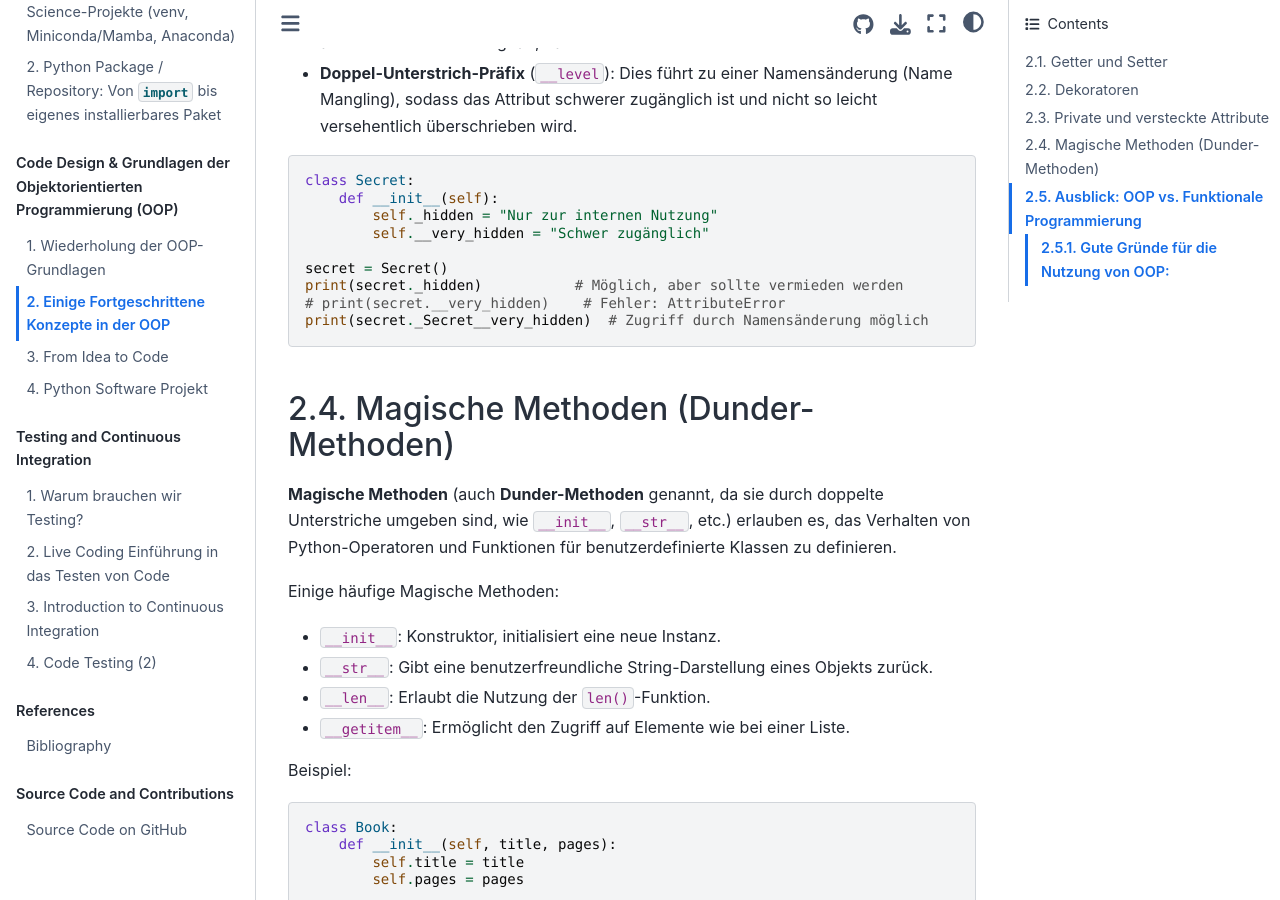
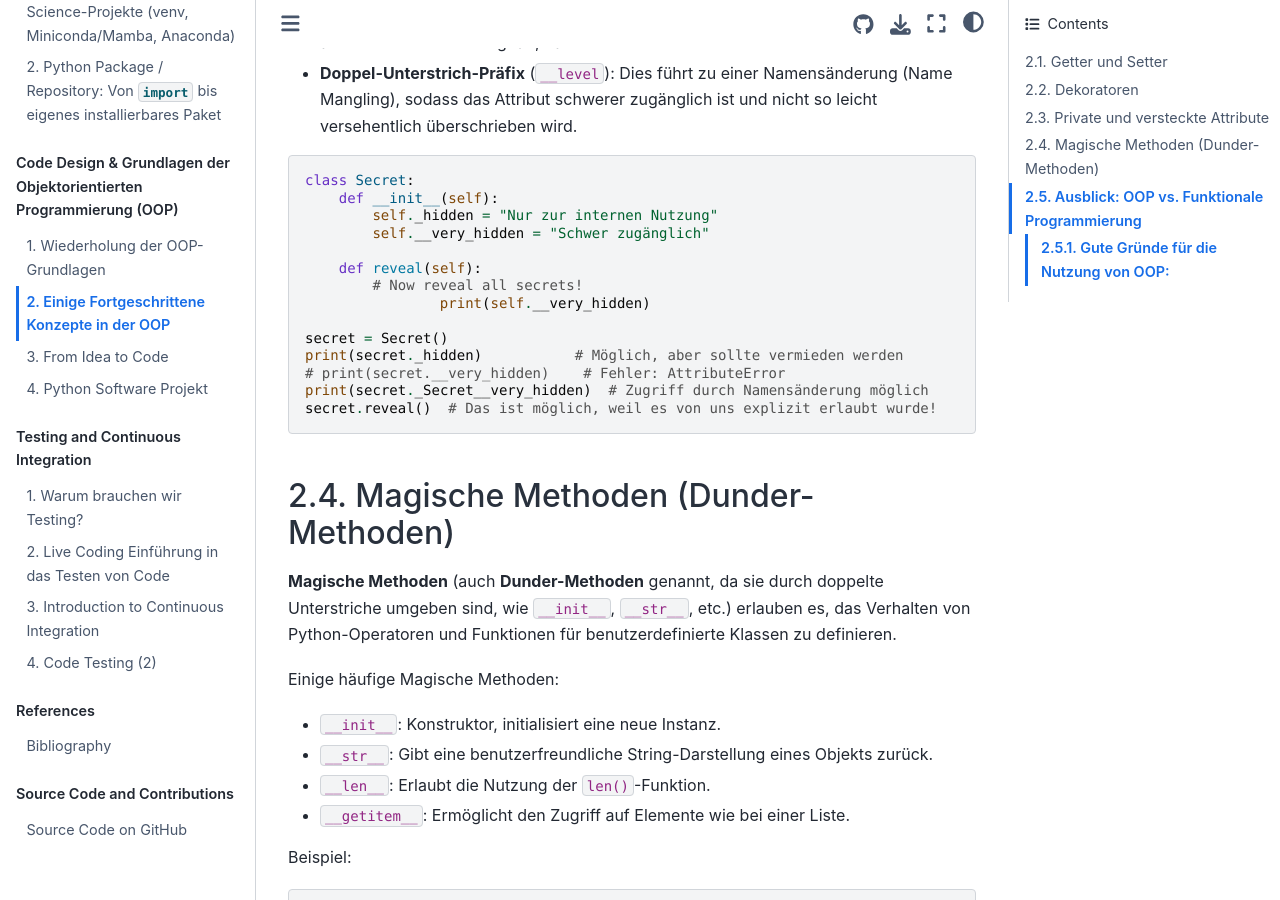
Before and after one commit to florian-huber/data_science_software_dev, a Jupyter Book: the page built from book/09_oop_with_python_2.md, in a window 1280 px wide and 900 px high, scrolled down 1390 px. Built offline with Jupyter Book 1.0.4 settings and Sphinx 7.4.7 and the Sphinx Book theme 1.1.4, drawn with Linux system fonts in a browser that asks for light colours; pages that are not in the unit, such as notebooks, are missing from menus; cross-references to code outside the pages are shown as plain code.

Commit message:
minor edit

````diff
--- a/book/09_oop_with_python_2.md
+++ b/book/09_oop_with_python_2.md
@@ -47,10 +47,15 @@ class Secret:
         self._hidden = "Nur zur internen Nutzung"
         self.__very_hidden = "Schwer zugänglich"
 
+    def reveal(self):
+        # Now reveal all secrets!
+		print(self.__very_hidden)
+
 secret = Secret()
 print(secret._hidden)           # Möglich, aber sollte vermieden werden
 # print(secret.__very_hidden)    # Fehler: AttributeError
 print(secret._Secret__very_hidden)  # Zugriff durch Namensänderung möglich
+secret.reveal()  # Das ist möglich, weil es von uns explizit erlaubt wurde!
 ```
 
 ## Magische Methoden (Dunder-Methoden)
````
